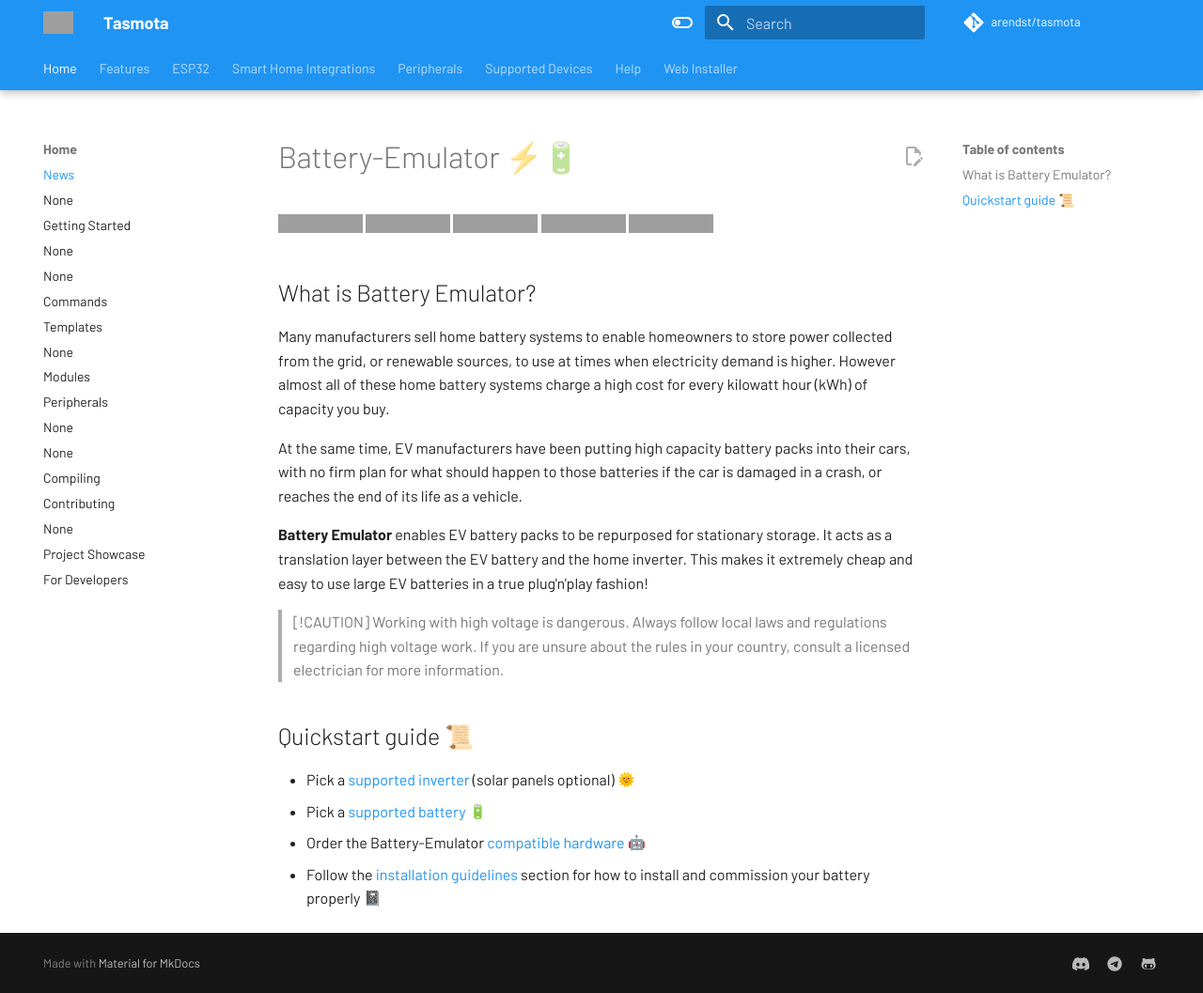
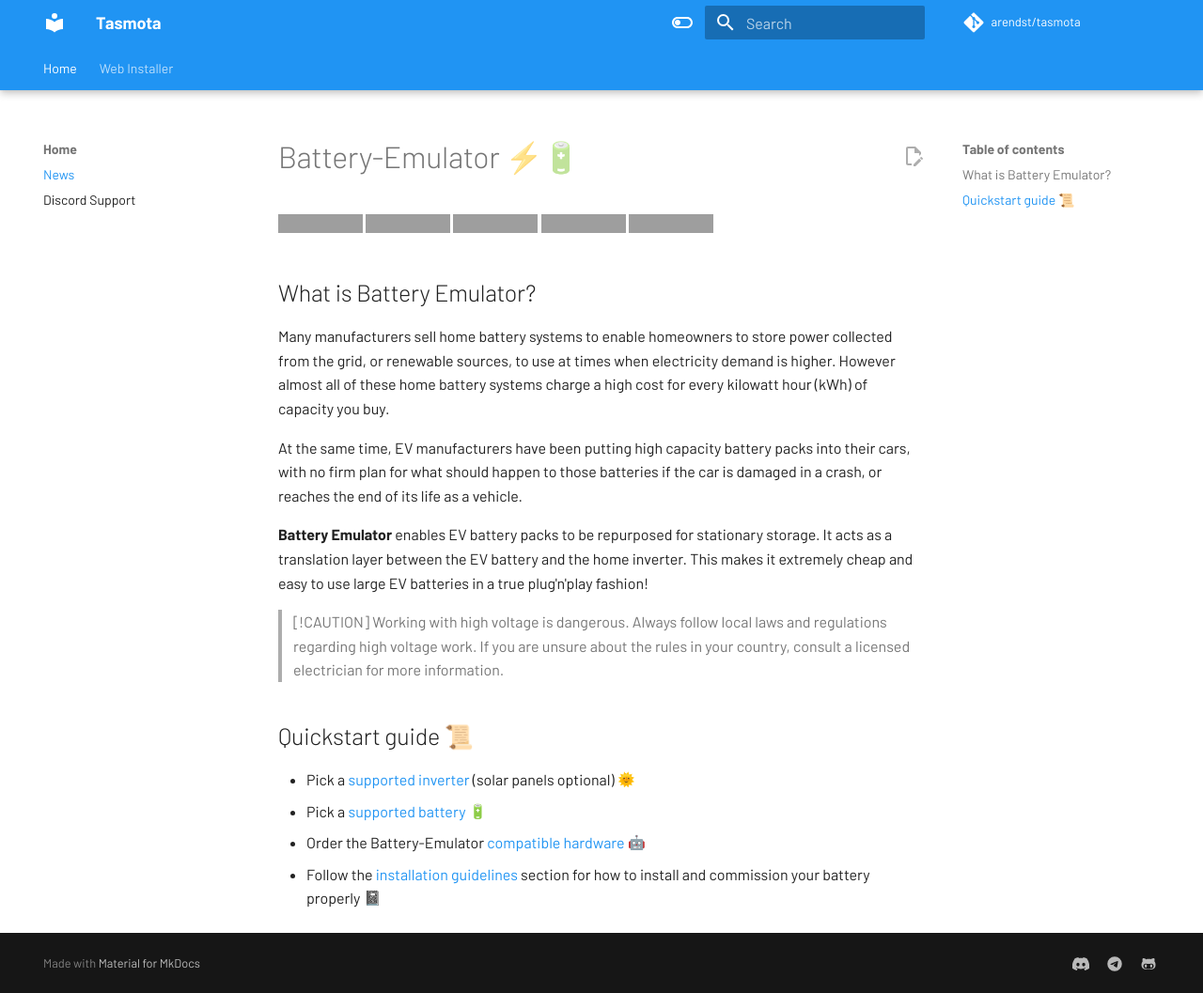
Before and after one commit to nagyrobi/Battery-Emulator-Docs, an MkDocs documentation site: the page built from docs/index.md, in a window 1280 px wide and 1057 px high. Shown: the whole window at 94% size. Built offline with MkDocs 1.6.1 and Material for MkDocs 9.7.7, drawn with Linux system fonts in a browser that asks for light colours; emoji names are drawn with the system emoji font; comment, search, counter and statistics services are not loaded; some of the changed lines change nothing that is shown; grey boxes are pictures that could not be loaded.

Commit message:
Update mkdocs.yml

```diff
--- a/mkdocs.yml
+++ b/mkdocs.yml
@@ -15,18 +15,9 @@
   - alternate-link
   - minify:
       minify_html: true
-  - redirects:
-      redirect_maps:
-        'GPIO-Locations.md': 'Pinouts.md'
-        'BMP280.md': 'BME280.md'
-        'Rule-Cookbook.md': 'Rules.md'
-        'Sensor-Configuration.md': 'Peripherals.md'
-        'Scripting-Cookbook.md': 'Scripting-Language.md'
-        'Status-LED.md': 'Lights.md'
-        'Tuya-Protocols.md': 'TuyaMCU.md'
-        'Upgrade.md': 'Upgrading.md'
-        'Berry-Scripting.md': 'Berry.md'
-# - htmlproofer
+#  - redirects:
+#      redirect_maps:
+#        'GPIO-Locations.md': 'Pinouts.md'
 
 # strict: true
 
@@ -34,10 +25,9 @@
   name: material
   language: 'en'
   # custom_dir: 'overrides'
-  logo: '_media/logo.svg'
-  favicon: _media/favicon.ico
+#  logo: '_media/logo.svg'
+#  favicon: _media/favicon.ico
   palette:
-
     # Light mode
     - media: "(prefers-color-scheme: light)"
       scheme: default
@@ -46,7 +36,6 @@
       toggle:
         icon: material/toggle-switch-off-outline
         name: Switch to dark mode
-
     # Dark mode
     - media: "(prefers-color-scheme: dark)"
       scheme: slate
@@ -119,109 +108,5 @@
 nav:
   - Home:
     - News: index.md
-    - About.md
-    - Getting Started: Getting-Started.md
-    - Upgrading.md
-    - MQTT.md
-    - Commands: Commands.md
-    - Templates: Templates.md
-    - Components.md
-    - Modules: Modules.md
-    - Peripherals: Peripherals.md
-    - WebUI.md
-    - Firmware-Builds.md
-    - Compiling: Compile-your-build.md
-    - Contributing: Contributing.md
-    - Download.md
-    - Project Showcase: "https://github.com/arendst/Tasmota/discussions/categories/show-and-tell"
-    - For Developers: For-Developers.md
-  - Features:
-    - Introduction: Features.md
-    - Analog Pin: ADC.md
-    - ArtNet DMX: ArtNet.md
-    - Buttons-and-Switches.md
-    - DeepSleep.md
-    - Device-Groups.md
-    - Universal-Display-Driver.md
-    - Displays.md
-    - Dynamic-Sleep.md
-    - I2C Devices: I2CDEVICES.md
-    - I2S Audio: I2S-Audio.md
-    - IPv6.md
-    - Lights.md
-    - Matter: Matter.md
-    - PIR-Motion-Sensors.md
-    - Power-Monitoring-Calibration.md
-    - PWM-dimmer-switch.md
-    - Rules.md
-    - Scripting Language: Scripting-Language.md
-    - Blinds-and-Shutters.md
-    - Protocol Bridging:
-      - Arduino MCU: TasmotaClient.md
-      - BLE Gateway: Bluetooth.md
-      - DALI.md
-      - HDMI CEC: HDMI_CEC.md
-      - IR Communication: Tasmota-IR.md
-      - LCD/DLP Projector Control: Projector.md
-      - LoRa-and-LoRaWan-Bridge.md
-      - Modbus-Bridge.md
-      - OpenTherm: OpenTherm.md
-      - RF Communication: RF-Protocol.md
-      - Serial-to-TCP-Bridge.md
-      - TWAI.md
-      - Telegram.md
-      - Zigbee.md
-    - Smart-Meter-Interface.md
-    - Thermostat.md
-    - Timers.md
-    - TLS.md
-    - TuyaMCU.md
-    - Universal File System: UFS.md
-    - Wi-Fi Range Extender: Range-Extender.md
-    - Wireguard VPN: Wireguard.md
-    - Projects and Tutorials: Tutorials.md
-  - ESP32:
-    - Tasmota32 Features: ESP32.md
-    - Berry: Berry.md
-    - Bluetooth Low Energy: Bluetooth_ESP32.md
-    - LVGL: LVGL.md
-    - HASPmota: HASPmota.md
-    - Matter.md
-    - Tasmota-Extension.md
-    - Tasmota-Application.md
-    - TensorFlow Lite: TFL.md
-    - Touch GPIOs: TouchPin.md
-    - Safeboot Partition Layout: Safeboot.md
-    - Supported Devices: "https://templates.blakadder.com/esp32"
-  - Smart Home Integrations:
-    - Introduction: Integrations.md
-    - Alexa.md
-    - AWS-IoT.md
-    - Domoticz.md
-    - Home-Assistant.md
-    - Homebridge.md
-    - Homey: "https://homey.app/en-us/app/com.paveld.tasmota/Tasmota-MQTT/"
-    - HomeSeer.md
-    - IP-Symcon.md
-    - KNX.md
-    - NodeRed.md
-    - nymea.md
-    - Octoprint.md
-    - openHAB.md
-    - otto.md
-    - IOBroker: "https://github.com/arendst/Tasmota/issues/3769"
-    - Mozilla WebThings Adapter: "https://github.com/tim-hellhake/tasmota-adapter"
-    - SmartThings: "https://github.com/hongtat/tasmota-connect"
-    - Tasmohab: "https://github.com/Gifford47/tasmohab/blob/master/README.md"
-  - Peripherals: Supported-Peripherals.md
-  - Supported Devices:
-    - Configure Unknown Device: Configuration-Procedure-for-New-Devices.md
-    - All Supported Devices: https://templates.blakadder.com/ "target=_blank"
-    - Wi-Fi Module Pinouts: Pinouts.md
-    - Supported-Modules.md
-  - Help:
-    - FAQ.md
-    - Troubleshooting.md
-    - Device-Recovery.md
     - Discord Support: https://discord.gg/Ks2Kzd4 "target=_blank"
   - Web Installer: "http://tasmota.github.io/install"
```
